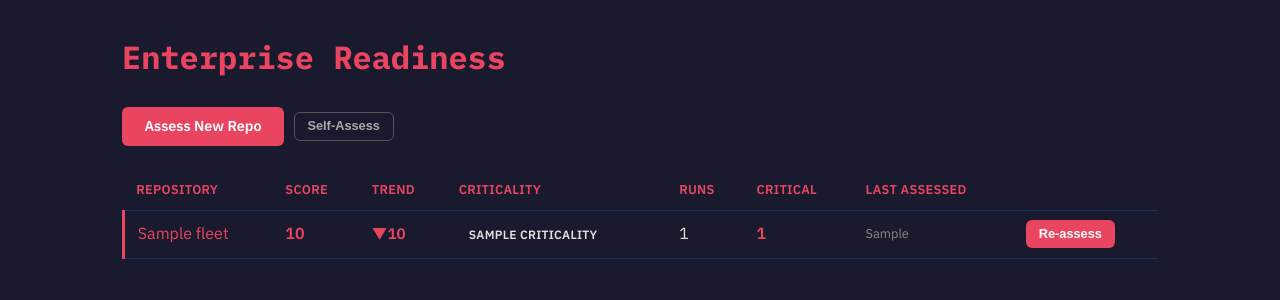
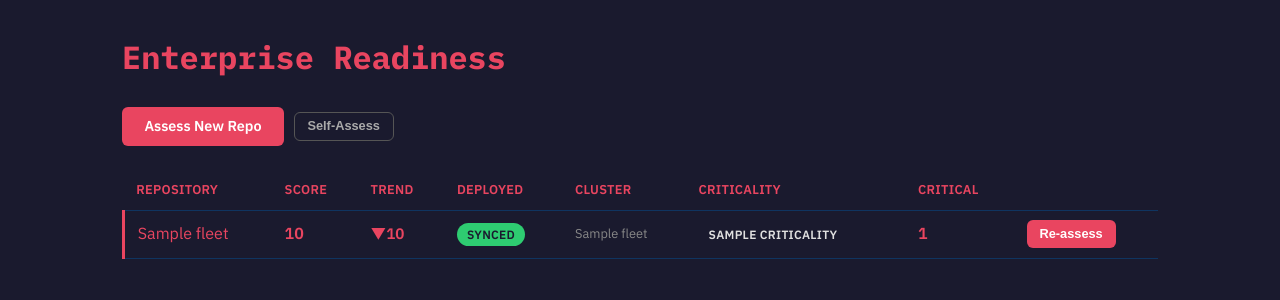
Before and after one commit to alimobrem/AgentIT, a FastAPI app: template src/agentit/portal/templates/fleet.html in a window 1280 px wide. Shown: the part 64-364 px from the top of the page. Run offline with FastAPI, Linux system fonts and the light colour scheme; the template is opened without the code that fills it: most values are stand-ins (such as "Sample title", 1, 10 or a date in 2020); some libraries are stand-ins or nearby versions.

Commit message:
feat: deployment status tracking — synced/applied/not-deployed per app
Fleet dashboard now shows live deployment status for each managed app:
- synced: Argo CD Application exists and is Synced
- applied: manifests were applied directly to cluster
- out-of-sync: Argo CD Application exists but is OutOfSync
- not deployed: no cluster presence detected

Shows target namespace from Argo CD destination or apply results.
Queries cluster via oc once per page load, caches Argo CD app state.

Co-Authored-By: Claude Opus 4.6 (1M context) <noreply@anthropic.com>

```diff
--- a/src/agentit/portal/app.py
+++ b/src/agentit/portal/app.py
@@ -54,10 +54,64 @@ def get_store() -> AssessmentStore:
     return store
 
 
+def _enrich_fleet_with_cluster_status(fleet: list[dict]) -> list[dict]:
+    """Check cluster for each app's deployment status."""
+    import json as _json
+
+    # Get all Argo CD apps in one call
+    argo_status: dict[str, dict] = {}
+    raw = _run_cmd(["oc", "get", "applications.argoproj.io", "-n", "openshift-gitops", "-o", "json"])
+    if raw:
+        try:
+            for a in _json.loads(raw).get("items", []):
+                name = a.get("metadata", {}).get("name", "")
+                dest = a.get("spec", {}).get("destination", {})
+                cluster = dest.get("server", "unknown")
+                namespace = dest.get("namespace", "default")
+                argo_status[name] = {
+                    "sync": a.get("status", {}).get("sync", {}).get("status", "Unknown"),
+                    "health": a.get("status", {}).get("health", {}).get("status", "Unknown"),
+                    "cluster": cluster,
+                    "namespace": namespace,
+                }
+        except Exception:
+            pass
+
+    for app in fleet:
+        app_name = app["repo_name"].lower().replace("_", "-").replace(".", "-")
+        argo = argo_status.get(app_name)
+        apply_results = None
+        try:
+            from agentit.portal.store import AssessmentStore
+            _s = AssessmentStore()
+            apply_results = _s.get_apply_results(app["id"])
+        except Exception:
+            pass
+
+        if argo:
+            app["deploy_status"] = "synced" if argo["sync"] == "Synced" else "out-of-sync"
+            app["deploy_health"] = argo["health"].lower()
+            app["deploy_cluster"] = argo["cluster"]
+            app["deploy_namespace"] = argo["namespace"]
+        elif apply_results and apply_results.get("applied"):
+            app["deploy_status"] = "applied"
+            app["deploy_health"] = "unknown"
+            app["deploy_cluster"] = "local"
+            app["deploy_namespace"] = apply_results.get("namespace", "default")
+        else:
+            app["deploy_status"] = "not deployed"
+            app["deploy_health"] = "—"
+            app["deploy_cluster"] = "—"
+            app["deploy_namespace"] = "—"
+
+    return fleet
+
+
 @app.get("/", response_class=HTMLResponse)
 async def home(request: Request) -> HTMLResponse:
     s = get_store()
     fleet = s.get_fleet_data()
+    fleet = await asyncio.to_thread(_enrich_fleet_with_cluster_status, fleet)
     total_apps = len(fleet)
     if total_apps == 0:
         return templates.TemplateResponse(request, "dashboard.html", {
--- a/src/agentit/portal/templates/fleet.html
+++ b/src/agentit/portal/templates/fleet.html
@@ -41,10 +41,10 @@
       <th>Repository</th>
       <th>Score</th>
       <th>Trend</th>
+      <th>Deployed</th>
+      <th>Cluster</th>
       <th>Criticality</th>
-      <th>Runs</th>
       <th>Critical</th>
-      <th>Last Assessed</th>
       <th></th>
     </tr>
   </thead>
@@ -69,10 +69,20 @@
           <span class="text-muted">&mdash;</span>
         {% endif %}
       </td>
+      <td>
+        {% if r.deploy_status == "synced" %}
+          <span class="badge badge-low">synced</span>
+        {% elif r.deploy_status == "applied" %}
+          <span class="badge badge-info">applied</span>
+        {% elif r.deploy_status == "out-of-sync" %}
+          <span class="badge badge-high">out-of-sync</span>
+        {% else %}
+          <span class="badge badge-medium">not deployed</span>
+        {% endif %}
+      </td>
+      <td class="text-sm text-muted">{{ r.deploy_namespace | default("—") }}</td>
       <td><span class="badge badge-{{ r.criticality }}">{{ r.criticality }}</span></td>
-      <td>{{ r.assessment_count }}</td>
       <td class="{% if r.critical_count > 0 %}text-danger text-bold{% endif %}">{{ r.critical_count }}</td>
-      <td class="text-sm text-muted">{{ r.last_assessed[:10] }}</td>
       <td>
         <form method="post" action="/assess" class="inline-form">
           <input type="hidden" name="repo_url" value="{{ r.repo_url }}">
```
